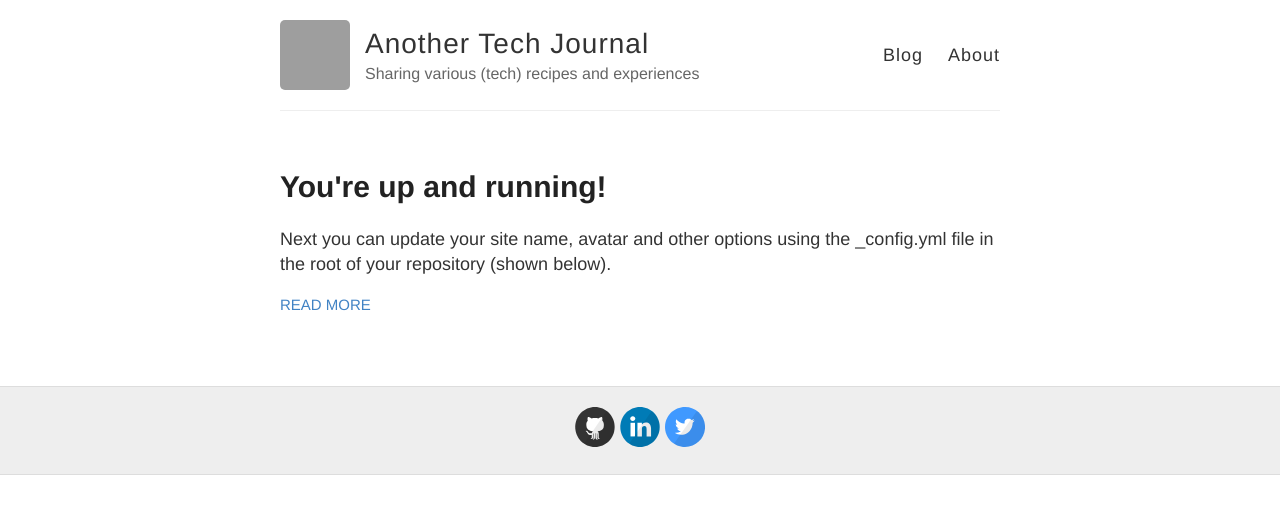
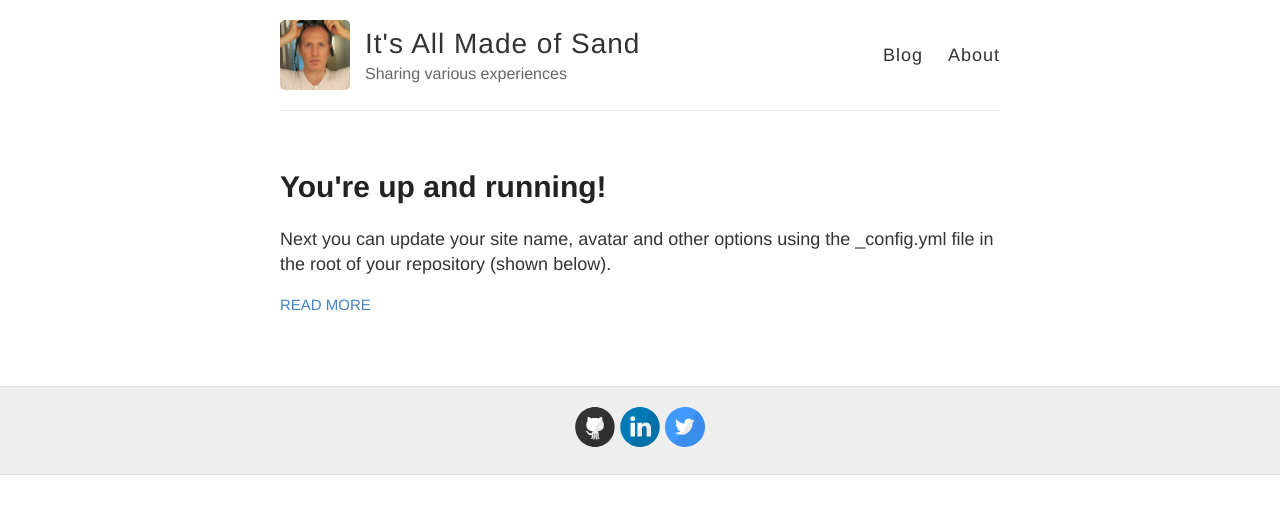
Before and after one commit to jmcorey/jmcorey.github.io, a Jekyll site: the page built from index.html, in a window 1280 px wide. Shown: the top 514 px of the page. Built offline with Jekyll 4.4.1, drawn with Linux system fonts in a browser that asks for light colours; grey boxes are pictures that could not be loaded.

Commit message:
update config

```diff
--- a/_config.yml
+++ b/_config.yml
@@ -3,13 +3,13 @@
 #
 
 # Name of your site (displayed in the header)
-name: Another Tech Journal
+name: It's All Made of Sand
 
 # Short bio or description (displayed in the header)
-description: Sharing various (tech) recipes and experiences
+description: Sharing various experiences
 
 # URL of your avatar or profile pic (you could use your GitHub profile pic)
-avatar: https://avatars1.githubusercontent.com/u/14081326?v=4&s=400&u=a7406dd13d55be9bb7431074d4888dd3e6e66ea0
+avatar: images/self1.jpg
 
 #
 # Flags below are optional
@@ -41,7 +41,7 @@ google_analytics:
 
 # Your website URL (e.g. http://barryclark.github.io or http://www.barryclark.co)
 # Used for Sitemap.xml and your RSS feed
-url:
+url: https://jmcorey.github.io
 
 # If you're hosting your site at a Project repository on GitHub pages
 # (http://yourusername.github.io/repository-name)
```
Also changed, not shown: images/self1.jpg (added).
